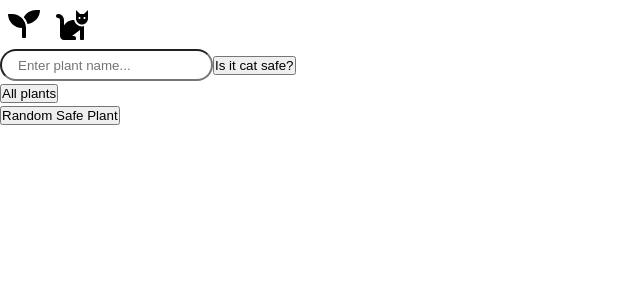
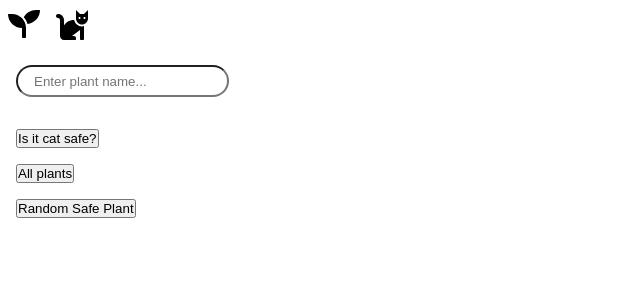
Before and after one commit to jen-ova/cat-safe-frontend, a React (Create React App) app: page / in a window 1280 px wide. Shown: the top 300 px of the page, without its empty margins (0-640 px from the left). Built offline with nearby package versions, Linux system fonts and the light colour scheme.

Commit message:
button styling WIP

```diff
--- a/src/styles/plantSearch.css
+++ b/src/styles/plantSearch.css
@@ -1,5 +1,5 @@
 .search-input {
-    margin: auto;
+    margin: 1rem;
     height: 2rem;
     border-radius: 1rem;
     padding: 0 1rem;
@@ -9,3 +9,12 @@
       font-size: 2rem;
       margin: 0.5rem;
   }
+
+button {
+    margin: 1rem;
+    display: block;
+}
+
+a {
+    text-decoration: none;
+}
```
